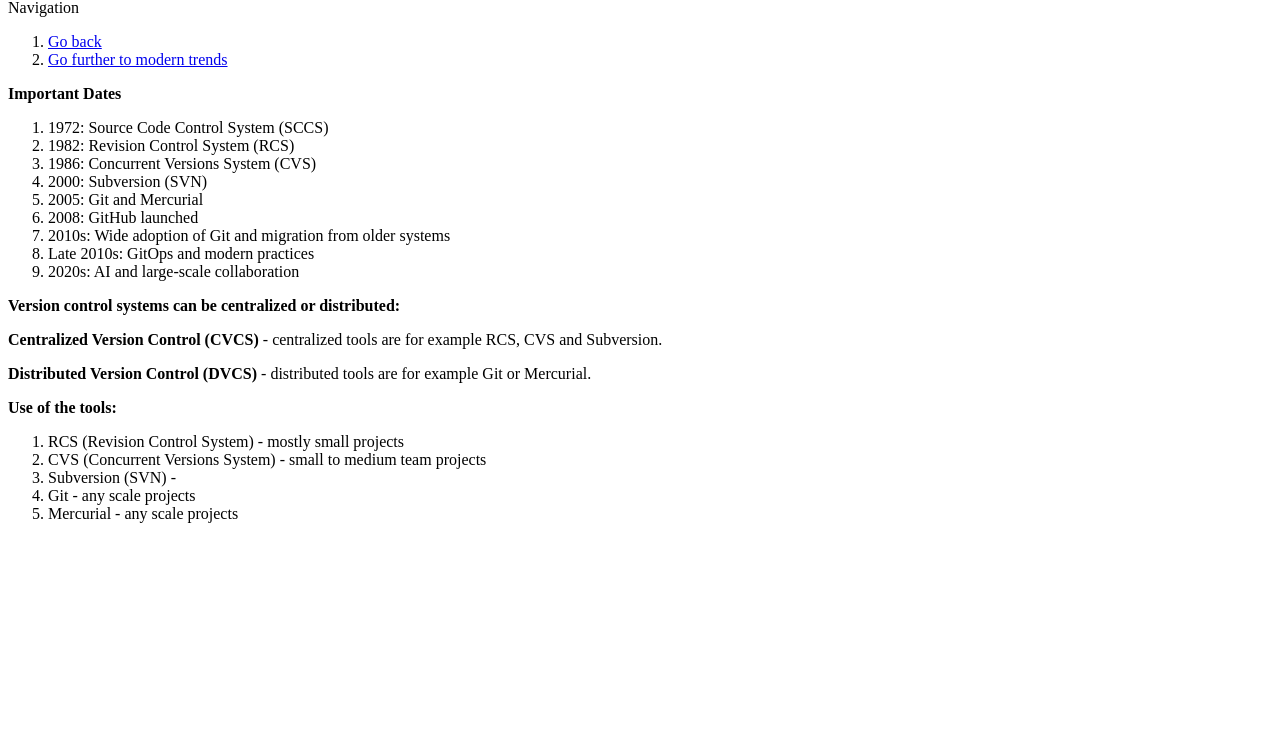
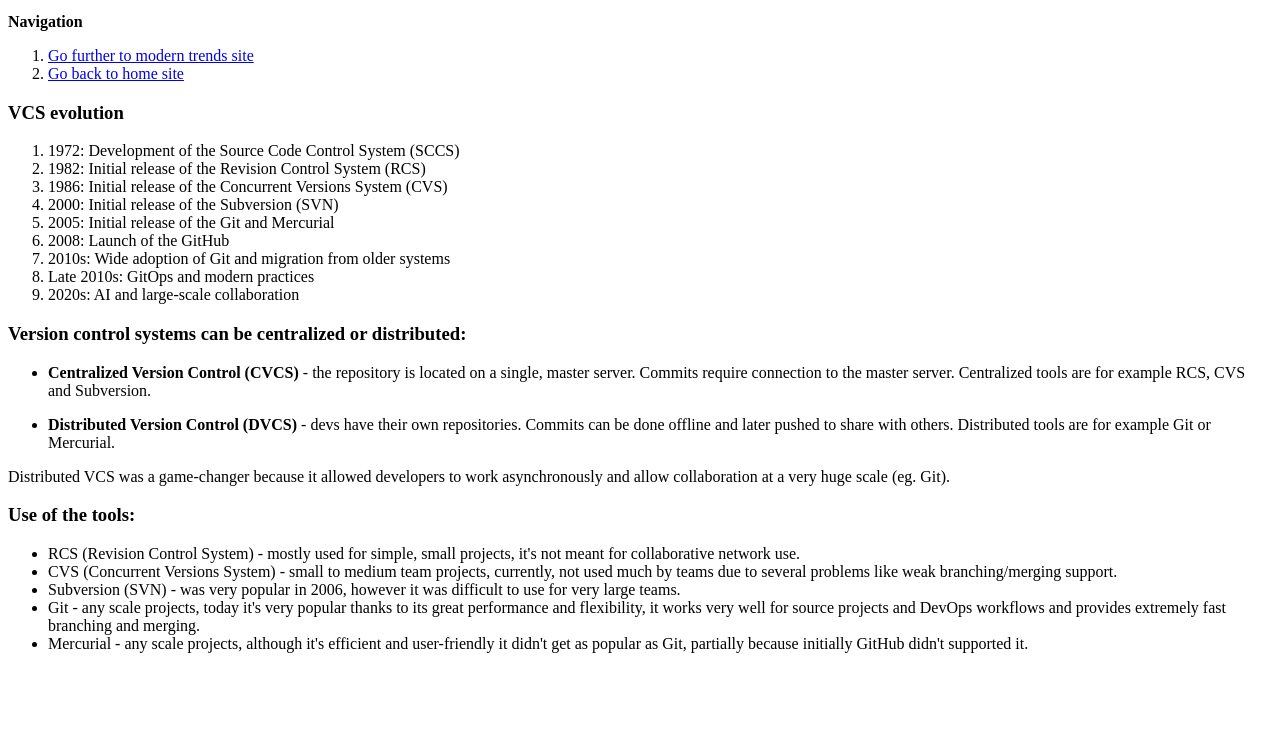
Before and after one commit to MirandaOK/vcs-trends-site, a plain HTML site: page history.html in a window 1280 px wide. Shown: the part 67-800 px from the top of the page. Drawn offline with Linux system fonts and the light colour scheme.

Commit message:
Major update

```diff
--- a/history.html
+++ b/history.html
@@ -1,47 +1,54 @@
+<!DOCTYPE html>
 <html>
     <head>
-      <title>History</title>
+      <title>VCS History</title>
     </head>
     <!--This is main part of the doc-->
     <body>
     <h1>History of VCS</h1>
 
-     <p>Navigation</p>
+     <p><b>Navigation</b></p>
+
         <ol>
-            <li><a href="index.html" >Go back</a></li>
-                <li><a href="trends.html" >Go further to modern trends</a></li>
+            <li><a href="trends.html" >Go further to modern trends site</a></li>
+            <li><a href="index.html" >Go back to home site</a></li>
         </ol>
 
 
-    <b>Important Dates</b>
+
+    <h3>VCS evolution</h3>
     <ol>
-        <li>1972: Source Code Control System (SCCS)</li>
-        <li>1982: Revision Control System (RCS)</li>
-        <li>1986: Concurrent Versions System (CVS)</li>
-        <li>2000: Subversion (SVN)</li>
-        <li>2005: Git and Mercurial</li>
-        <li>2008: GitHub launched</li>
+        <li>1972: Development of the Source Code Control System (SCCS)</li>
+        <li>1982: Initial release of the Revision Control System (RCS)</li>
+        <li>1986: Initial release of the Concurrent Versions System (CVS)</li>
+        <li>2000: Initial release of the Subversion (SVN)</li>
+        <li>2005: Initial release of the Git and Mercurial</li>
+        <li>2008: Launch of the GitHub</li>
         <li>2010s: Wide adoption of Git and migration from older systems</li>
         <li>Late 2010s: GitOps and modern practices</li>
         <li>2020s: AI and large-scale collaboration</li>
 
     </ol>
 <p></p>
-<p><b>Version control systems can be centralized or distributed:</b></p>
+<h3>Version control systems can be centralized or distributed:</h3>
 
-<p><b>Centralized Version Control (CVCS)</b> - centralized tools are for example RCS, CVS and Subversion.</p>
-<p><b>Distributed Version Control (DVCS)</b> - distributed tools are for example Git or Mercurial.</p>
+<ul>
+    <li><p><b>Centralized Version Control (CVCS)</b> - the repository is located on a single, master server. Commits require connection to the master server. Centralized tools are for example RCS, CVS and Subversion. </p></li>
+    <li><p><b>Distributed Version Control (DVCS)</b> - devs have their own repositories. Commits can be done offline and later pushed to share with others. Distributed tools are for example Git or Mercurial.</p></li>
+</ul>
 
-<p><b>Use of the tools:</b></p>
-    <ol>
-        <li>RCS (Revision Control System) - mostly small projects</li>
-        <li>CVS (Concurrent Versions System) - small to medium team projects</li>
-        <li>Subversion (SVN) - </li>
-        <li>Git - any scale projects</li>
-        <li>Mercurial - any scale projects</li>
+<p>Distributed VCS was a game-changer because it allowed developers to work asynchronously and allow collaboration at a very huge scale (eg. Git).</p>
 
-    </ol>
 
+<h3>Use of the tools:</h3>
+    <ul>
+        <li>RCS (Revision Control System) - mostly used for simple, small projects, it's not meant for collaborative network use. </li>
+        <li>CVS (Concurrent Versions System) - small to medium team projects, currently, not used much by teams due to several problems like weak branching/merging support.</li>
+        <li>Subversion (SVN) - was very popular in 2006, however it was difficult to use for very large teams.</li>
+        <li>Git - any scale projects, today it's very popular thanks to its great performance and flexibility, it works very well for source projects and DevOps workflows and provides extremely fast branching and merging.</li>
+        <li>Mercurial - any scale projects, although it's efficient and user-friendly it didn't get as popular as Git, partially because initially GitHub didn't supported it.</li>
+
+    </ul>
 
 
 
```
Also changed, not shown: index.html (+19 -19 lines), trends.html (+46 -6 lines).
